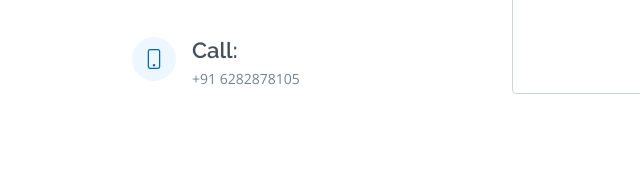
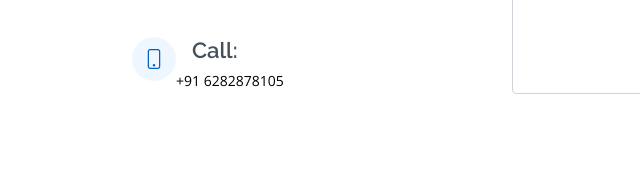
Before and after one commit to Mhdafnan/My-Profile, a plain HTML site: page index.html in a window 1280 px wide. Shown: the part 1818-2005 px from the top of the page, 0-640 px from the left. Drawn offline with nearby package versions, Linux system fonts and the light colour scheme.

Commit message:
Update index.html

```diff
--- a/index.html
+++ b/index.html
@@ -155,7 +155,7 @@
               <div class="phone">
                 <i class="bi bi-phone"></i>
                 <h4>Call:</h4>
-                <p>+91 6282878105</p>
+                <a style="text-decoration: none; color: black; font-size: 14px;" href="tel:+91 6282878105">+91 6282878105</a>
               </div>
 
             </div>
```
